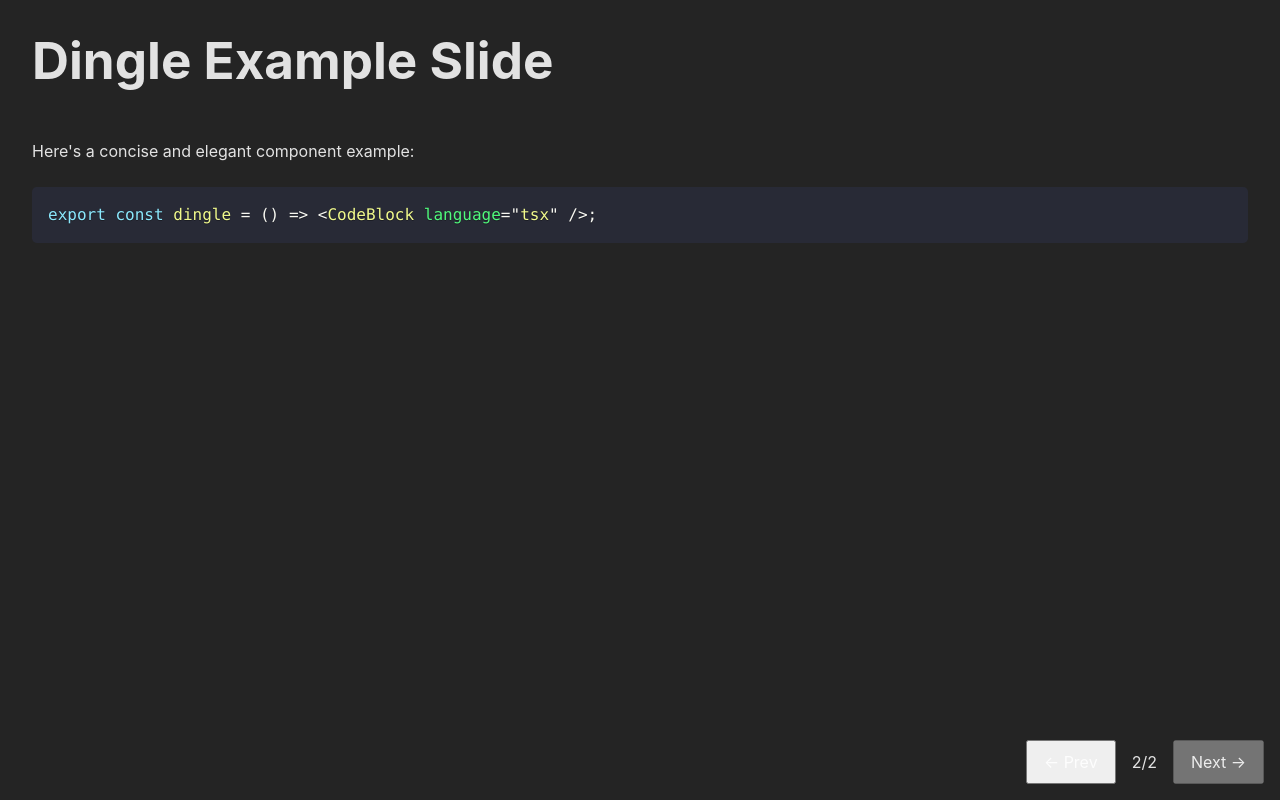
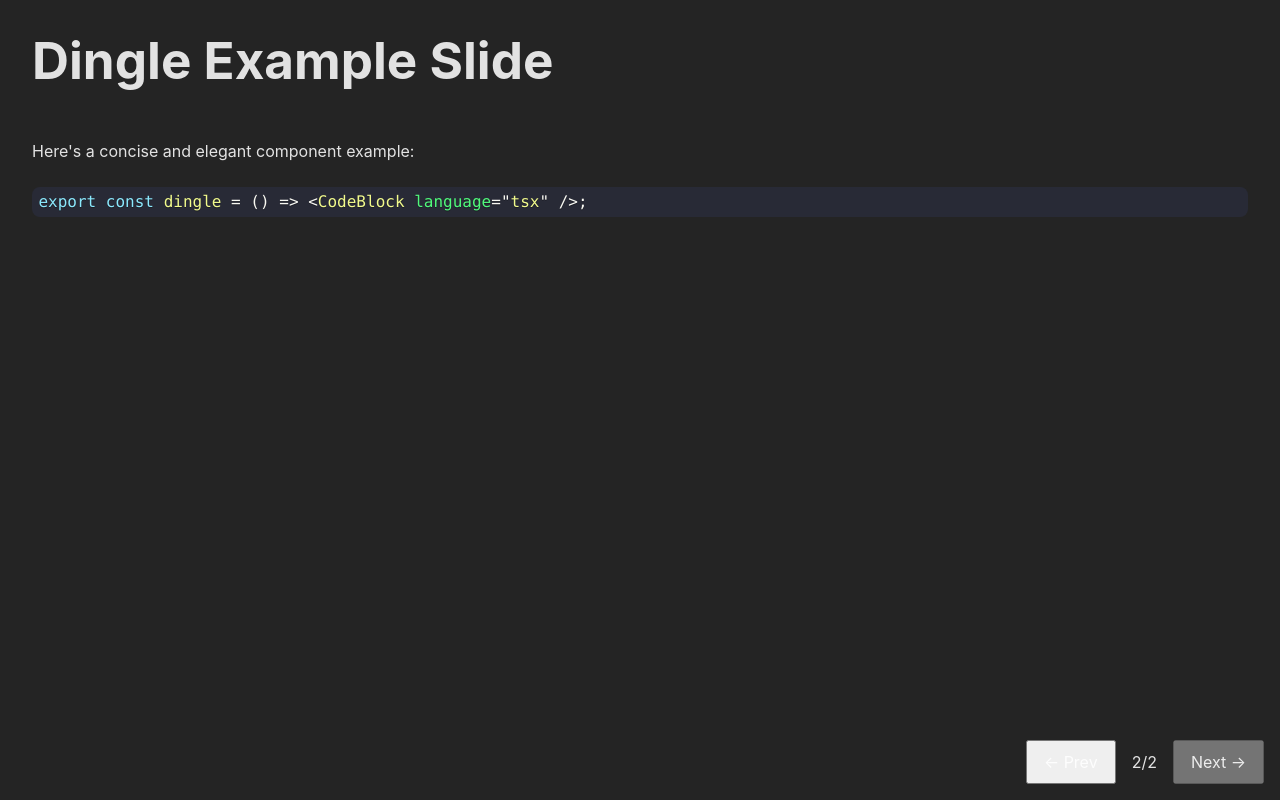
Before and after one commit to one19/slide-deck, a React (Vite) app: page / in a window 1280 px wide. Both pictures are taken after a click on the button "Next →". Built offline with nearby package versions, Linux system fonts and the light colour scheme.

Commit message:
♻️ get inline code blocks switching.

```diff
--- a/src/Codeblock.tsx
+++ b/src/Codeblock.tsx
@@ -3,29 +3,27 @@ import {
   dracula,
   duotoneLight,
 } from 'react-syntax-highlighter/dist/esm/styles/prism';
-import styled from '@emotion/styled';
 import { useTheme } from '@emotion/react';
-
-const Container = styled.div`
-  border-radius: 0.5rem;
-  overflow: auto;
-`;
 
 type CodeBlockProps = {
   language: string;
   code: string;
+  inline?: boolean;
 };
 
-export const Codeblock = ({ language, code }: CodeBlockProps) => {
+export const Codeblock = ({ language, code, inline }: CodeBlockProps) => {
   const theme = useTheme();
   return (
-    <Container>
     <SyntaxHighlighter
       language={language}
       style={theme.name === 'light' ? duotoneLight : dracula}
+      customStyle={{
+        display: inline ? 'inline' : 'block',
+        padding: '0.2rem 0.4rem',
+        borderRadius: '0.5rem',
+      }}
     >
       {code.trim()}
     </SyntaxHighlighter>
-    </Container>
   );
 };
--- a/src/MDXComponents.tsx
+++ b/src/MDXComponents.tsx
@@ -13,7 +13,15 @@ export const mdxComponents = {
     className?: string;
     children: string;
   }) => {
-    const language = className?.replace(/language-/, '') ?? '';
-    return <Codeblock {...props} language={language} code={children.trim()} />;
+    const language = className?.replace(/language-/, '') ?? 'text';
+
+    return (
+      <Codeblock
+        {...props}
+        language={language}
+        code={children.trim()}
+        inline={!className}
+      />
+    );
   },
 };
--- a/vite.config.ts
+++ b/vite.config.ts
@@ -4,7 +4,7 @@ import mdx from '@mdx-js/rollup';
 
 // https://vite.dev/config/
 export default defineConfig({
-  base: '/the-css-animation-sweeping-the-nation/', // CHANGE WHEN CLONING
+  base: '/slide-deck/', // CHANGE WHEN CLONING
   plugins: [
     { enforce: 'pre', ...mdx({ providerImportSource: '@mdx-js/react' }) },
     react(),
```
Also changed, not shown: 1 other file (tests, documents, lock files or other folders). Lines whose indentation alone changed are shown as unchanged.
